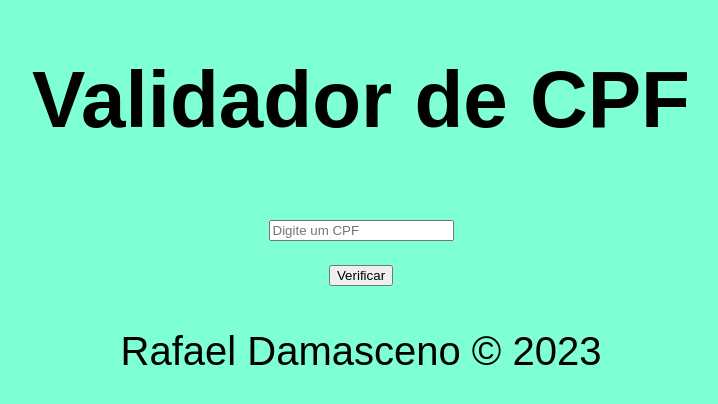
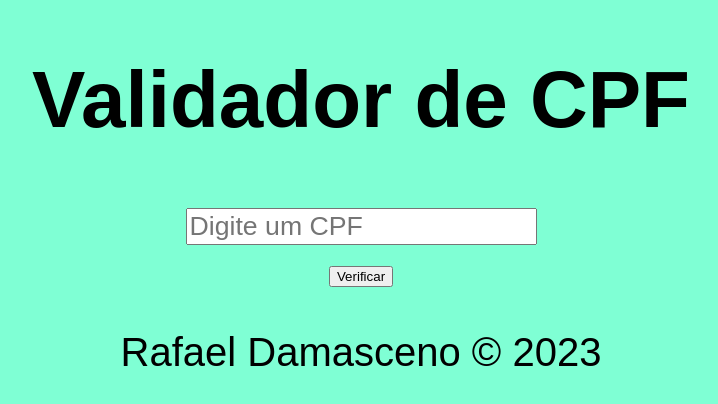
Before and after one commit to rafaeldesousadamasceno/ValidadorCPF, a plain HTML site: page index.html in a window 1280 px wide. Shown: the whole page, without its empty margins (279-997 px from the left). Drawn offline with Linux system fonts and the light colour scheme.

Commit message:
Mudança na fonte do Input do CPF

```diff
--- a/style.css
+++ b/style.css
@@ -10,3 +10,8 @@ div {
     border-radius: 10px;
     margin: auto;
 }
+
+input {
+    font-size: 20pt;
+    font-family: Arial, Helvetica, sans-serif;
+}
```
